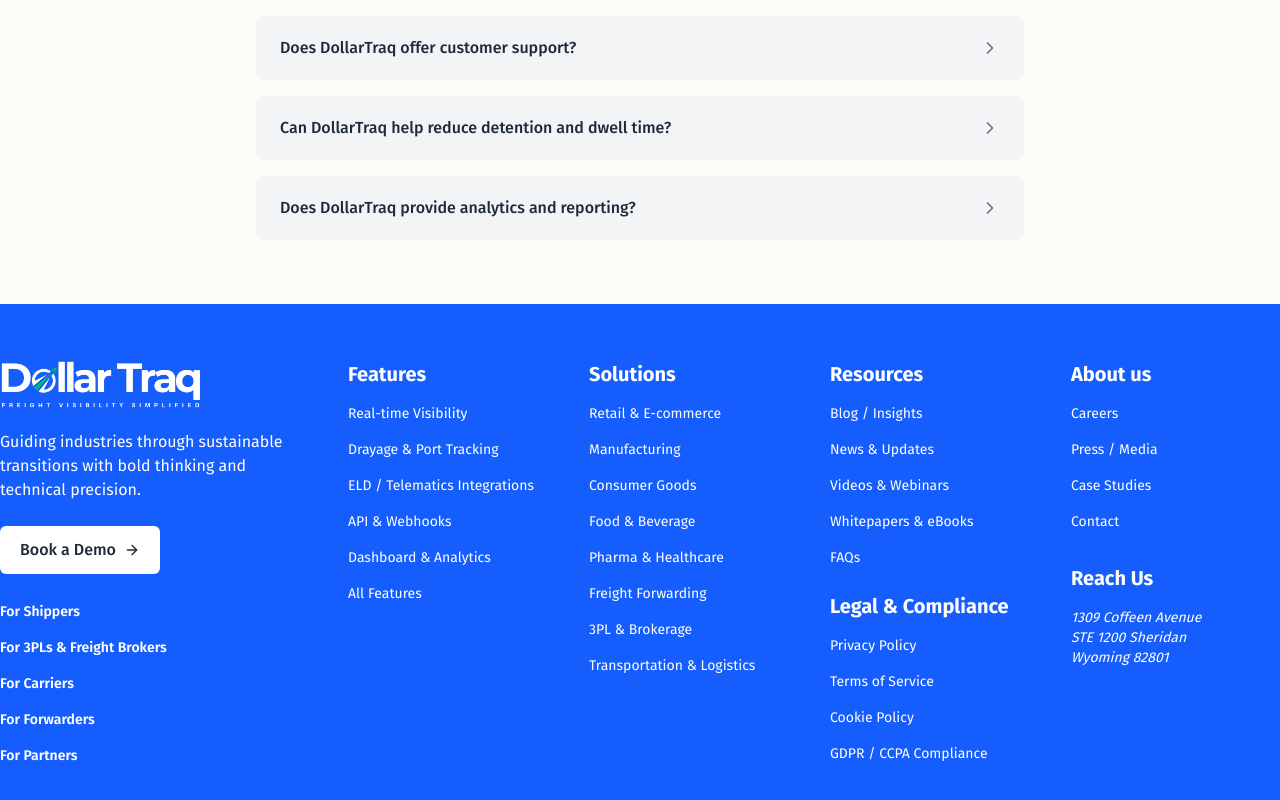
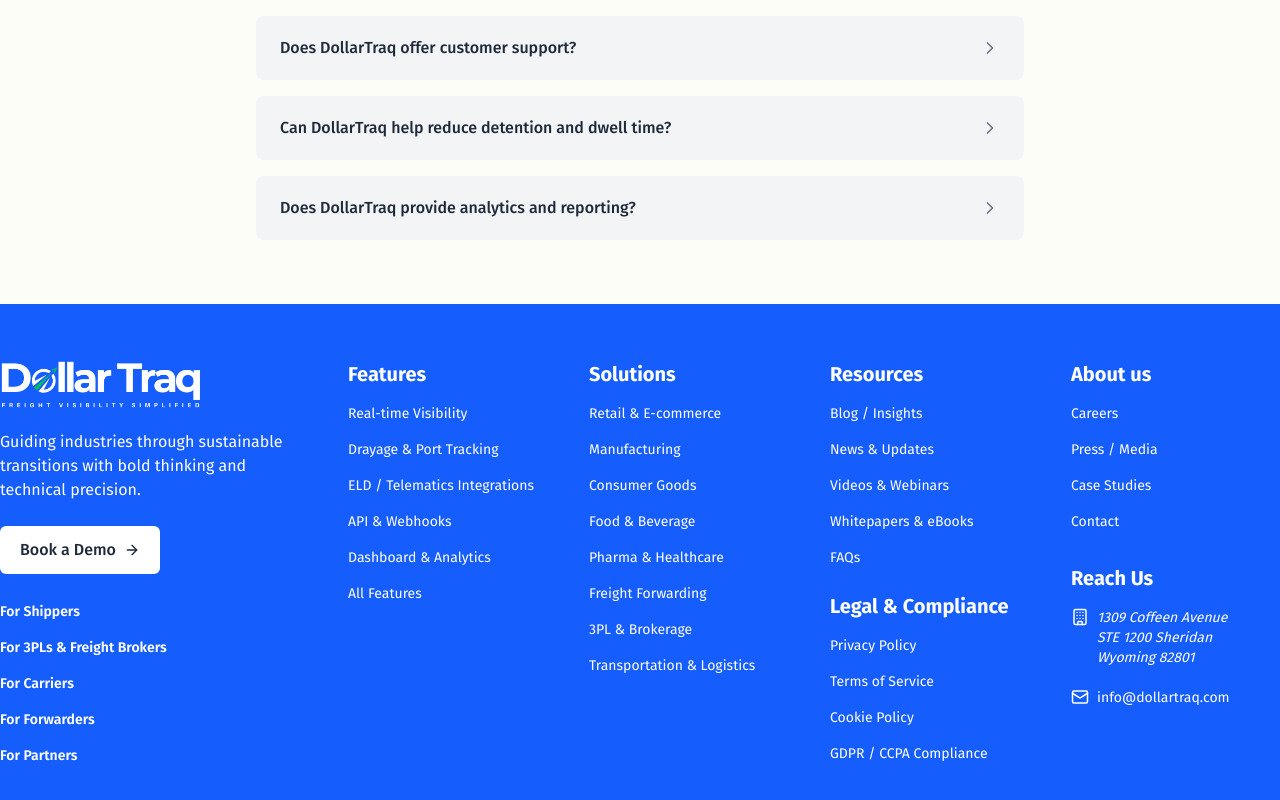
Before and after one commit to kushdtraq-arch/dollartraq-website, a Next.js app: page /faqs in a window 1280 px wide. Shown: the part 1646-2446 px from the top of the page. Built offline with nearby package versions, Linux system fonts and the light colour scheme; no server answers.

Commit message:
6 march 26

```diff
--- a/src/components/common/Front.js
+++ b/src/components/common/Front.js
@@ -28,7 +28,7 @@ class VideoHeroSection extends Component {
 			companyLogos = [],
 			className = "",
 			companySectionText = "",
-			showCompanySection = true,
+			showCompanySection = false,
 			companyLogoWrapperClassName = "",
 			companyLogoClassName = "",
 			variant = "default",
--- a/src/components/layout/Footer.js
+++ b/src/components/layout/Footer.js
@@ -3,7 +3,7 @@
 import React, { Component } from "react";
 import Link from "next/link";
 import Button from "../common/Button";
-import { ArrowRight } from "lucide-react";
+import { ArrowRight, Building, Mail } from "lucide-react";
 
 class Footer extends Component {
 	render() {
@@ -261,13 +261,22 @@ class Footer extends Component {
 							<h4 className="font-bold mb-4 mt-6 text-lg md:text-xl">
 								Reach Us
 							</h4>
-							<address className="text-md font-normal">
+
+							<div className="flex items-start justify-start">
+								<Building size={18} />
+								<address className="text-md font-normal ml-2">
 									1309 Coffeen Avenue
 									<br />
 									STE 1200 Sheridan
 									<br />
 									Wyoming 82801
 								</address>
+							</div>
+
+							<div className="flex items-start justify-start mt-5">
+								<Mail size={18} />
+								<a href="mailto:info@dollartraq.com" className="ml-2">info@dollartraq.com</a>
+							</div>
 						</div>
 					</div>
 				</div>
```
Also changed, not shown: 1 other file (tests, documents, lock files or other folders). Lines whose indentation alone changed are shown as unchanged.
